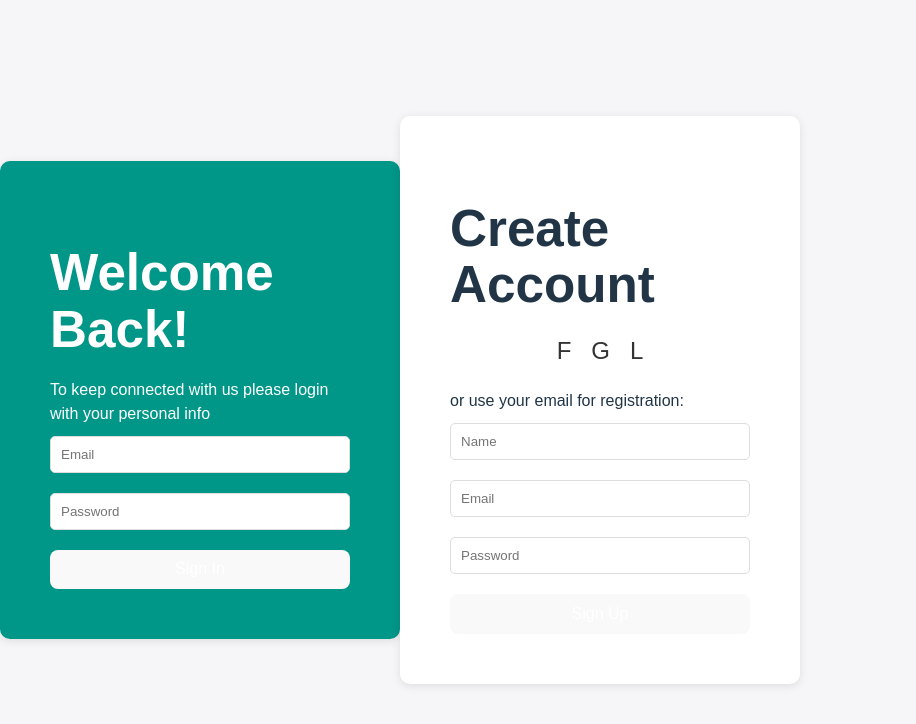
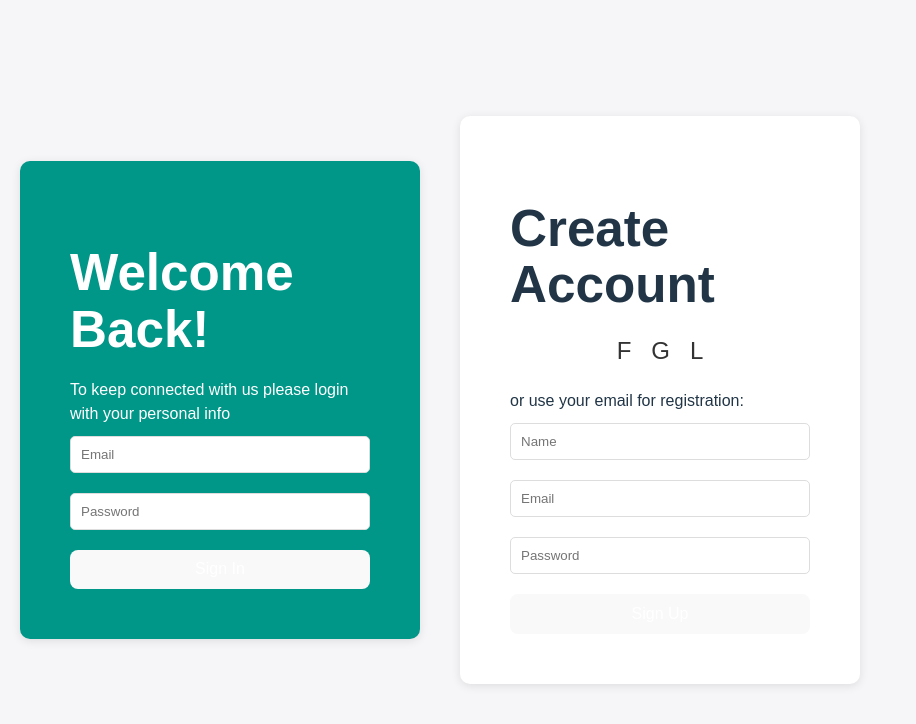
Before and after one commit to joozery/systemprojext, a React (Vite) app in the folder projectwebapp/: page / in a window 1280 px wide. Shown: the top 724 px of the page, without its empty margins (0-916 px from the left). Built offline with nearby package versions, Linux system fonts and the light colour scheme.

Commit message:
Update layout and CSS for login and sign-up page

```diff
--- a/projectwebapp/src/App.css
+++ b/projectwebapp/src/App.css
@@ -6,13 +6,16 @@
 body {
   font-family: 'Arial', sans-serif;
   background-color: #f6f5f7;
+  margin: 0;
+  padding: 0;
 }
 
 .container {
   display: flex;
-  justify-content: space-around;
+  justify-content: center;
   align-items: center;
   height: 100vh;
+  background-color: #f6f5f7;
 }
 
 .form-container {
@@ -21,6 +24,7 @@ body {
   border-radius: 10px;
   box-shadow: 0 2px 10px rgba(0, 0, 0, 0.1);
   width: 400px;
+  margin: 0 20px;
 }
 
 h1 {
@@ -48,6 +52,11 @@ button {
   margin-top: 10px;
 }
 
+button:disabled {
+  background-color: #ddd;
+  cursor: not-allowed;
+}
+
 .social-container {
   display: flex;
   justify-content: center;
@@ -72,3 +81,11 @@ button {
 .sign-up-container {
   background-color: #ffffff;
 }
+
+.form-container.sign-in-container,
+.form-container.sign-up-container {
+  display: flex;
+  flex-direction: column;
+  justify-content: center;
+  align-items: center;
+}
```
